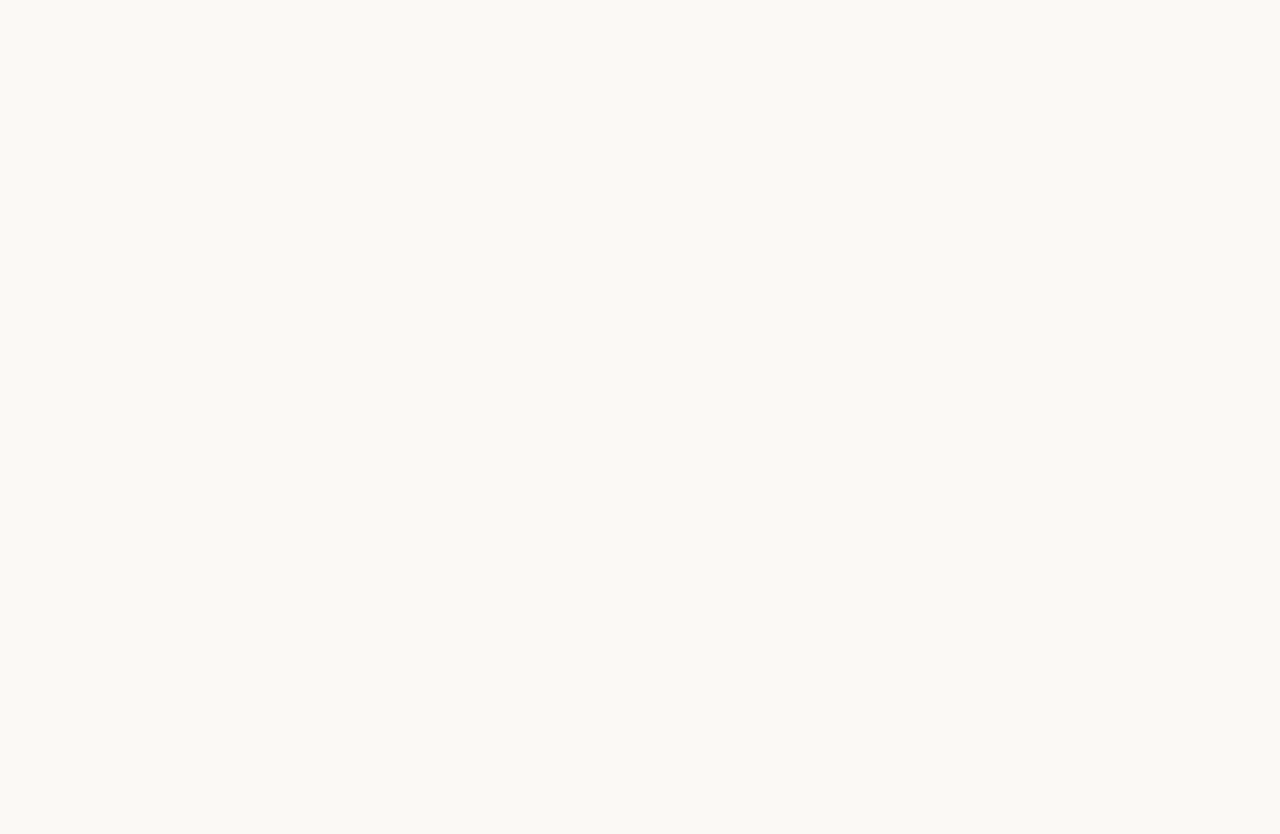
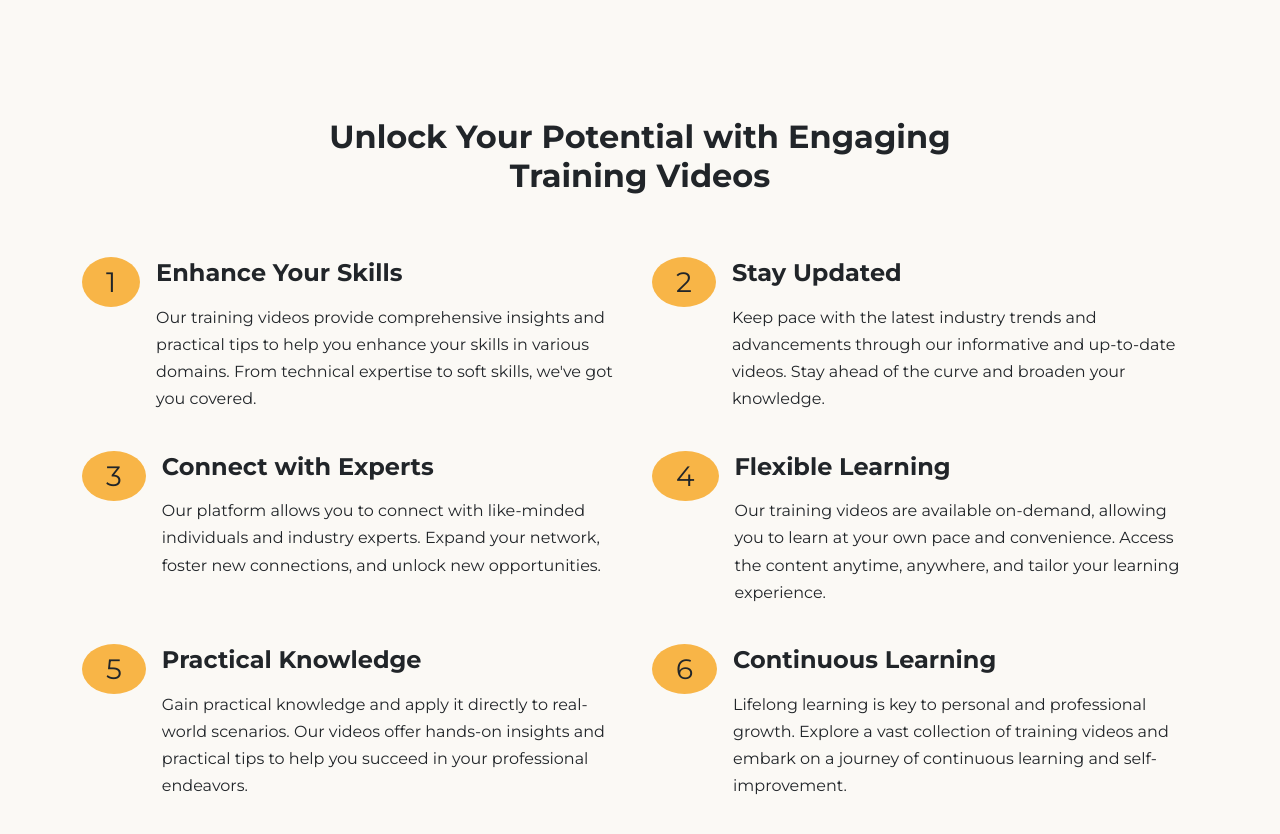
Before and after one commit to PedroMarcelino7/TrainingWebsite, a React (Vite) app: page / in a window 1280 px wide. Shown: the part 2054-2888 px from the top of the page. Before the commit the page ends 2172 px from the top, so only its background shows below. Built offline with nearby package versions, Linux system fonts and the light colour scheme.

Commit message:
points section

```diff
--- a/src/App.jsx
+++ b/src/App.jsx
@@ -2,6 +2,7 @@
 import Details from './components/Details/Details'
 import Header from './components/Header/Header'
 import Navbar from './components/Navbar/Navbar'
+import Points from './components/Points/Points'
 import Register from './components/Register/Register'
 
 function App() {
@@ -11,6 +12,7 @@
       <Header />
       <Register />
       <Details />
+      <Points />
     </>
   )
 }
--- /dev/null
+++ b/src/components/Points/Points.jsx
@@ -0,0 +1,119 @@
+import './Points.scss'
+
+export default function Points() {
+    return (
+        <section className="points pb-5">
+            <div className="container">
+                <div className="row text-center mb-5">
+                    <div className="col-md-8 offset-md-2">
+                        <h2>Unlock Your Potential with Engaging Training Videos</h2>
+                    </div>
+                </div>
+
+                <div className="row">
+                    <div className="col-md-6 mb-4">
+                        <div className="d-flex gap-3">
+                            <div className="number">
+                                <span className="bg-primary py-2 px-4 fs-3 rounded-circle">
+                                    1
+                                </span>
+                            </div>
+
+                            <div>
+                                <h3 className="fs-4">
+                                    Enhance Your Skills
+                                </h3>
+                                <p>
+                                    Our training videos provide comprehensive insights and
+                                    practical tips to help you enhance your skills in various
+                                    domains. From technical expertise to soft skills, we've got
+                                    you covered.
+                                </p>
+                            </div>
+                        </div>
+                    </div>
+
+                    <div class="col-md-6 mb-4">
+                        <div class="d-flex gap-3">
+                            <div class="number">
+                                <span class="bg-primary py-2 px-4 fs-3 rounded-circle">2</span>
+                            </div>
+                            <div>
+                                <h3 class="fs-4">Stay Updated</h3>
+                                <p>
+                                    Keep pace with the latest industry trends and advancements
+                                    through our informative and up-to-date videos. Stay ahead of
+                                    the curve and broaden your knowledge.
+                                </p>
+                            </div>
+                        </div>
+                    </div>
+
+                    <div class="col-md-6 mb-4">
+                        <div class="d-flex gap-3">
+                            <div class="number">
+                                <span class="bg-primary py-2 px-4 fs-3 rounded-circle">3</span>
+                            </div>
+                            <div>
+                                <h3 class="fs-4">Connect with Experts</h3>
+                                <p>
+                                    Our platform allows you to connect with like-minded
+                                    individuals and industry experts. Expand your network, foster
+                                    new connections, and unlock new opportunities.
+                                </p>
+                            </div>
+                        </div>
+                    </div>
+
+                    <div class="col-md-6 mb-4">
+                        <div class="d-flex gap-3">
+                            <div class="number">
+                                <span class="bg-primary py-2 px-4 fs-3 rounded-circle">4</span>
+                            </div>
+                            <div>
+                                <h3 class="fs-4">Flexible Learning</h3>
+                                <p>
+                                    Our training videos are available on-demand, allowing you to
+                                    learn at your own pace and convenience. Access the content
+                                    anytime, anywhere, and tailor your learning experience.
+                                </p>
+                            </div>
+                        </div>
+                    </div>
+
+                    <div class="col-md-6 mb-4">
+                        <div class="d-flex gap-3">
+                            <div class="number">
+                                <span class="bg-primary py-2 px-4 fs-3 rounded-circle">5</span>
+                            </div>
+                            <div>
+                                <h3 class="fs-4">Practical Knowledge</h3>
+                                <p>
+                                    Gain practical knowledge and apply it directly to real-world
+                                    scenarios. Our videos offer hands-on insights and practical
+                                    tips to help you succeed in your professional endeavors.
+                                </p>
+                            </div>
+                        </div>
+                    </div>
+
+                    <div class="col-md-6 mb-4">
+                        <div class="d-flex gap-3">
+                            <div class="number">
+                                <span class="bg-primary py-2 px-4 fs-3 rounded-circle">6</span>
+                            </div>
+                            <div>
+                                <h3 class="fs-4">Continuous Learning</h3>
+                                <p>
+                                    Lifelong learning is key to personal and professional growth.
+                                    Explore a vast collection of training videos and embark on a
+                                    journey of continuous learning and self-improvement.
+                                </p>
+                            </div>
+                        </div>
+                    </div>
+                </div>
+            </div>
+        </section>
+    )
+}
```
Also changed, not shown: src/components/Points/Points.scss (added).
